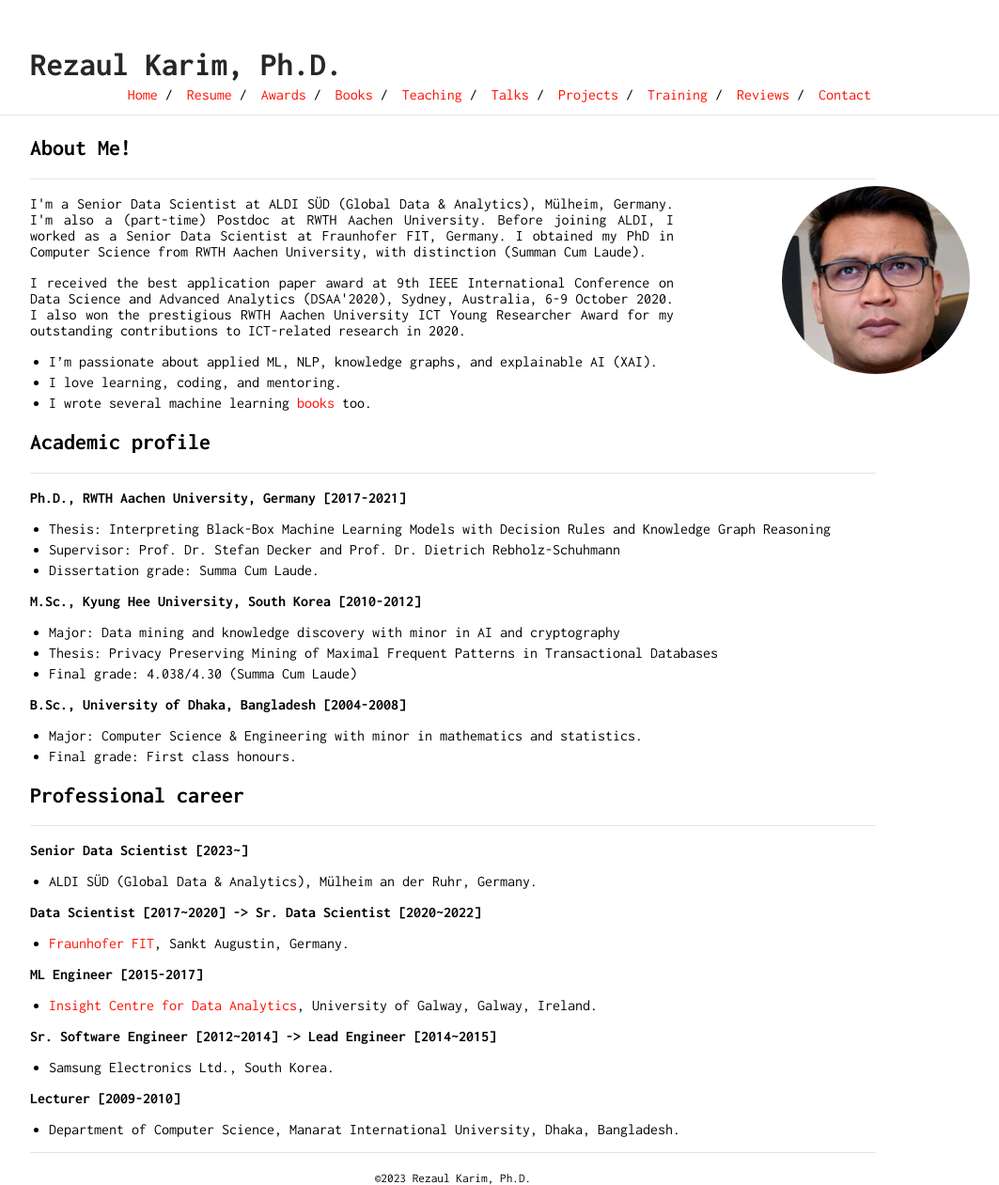
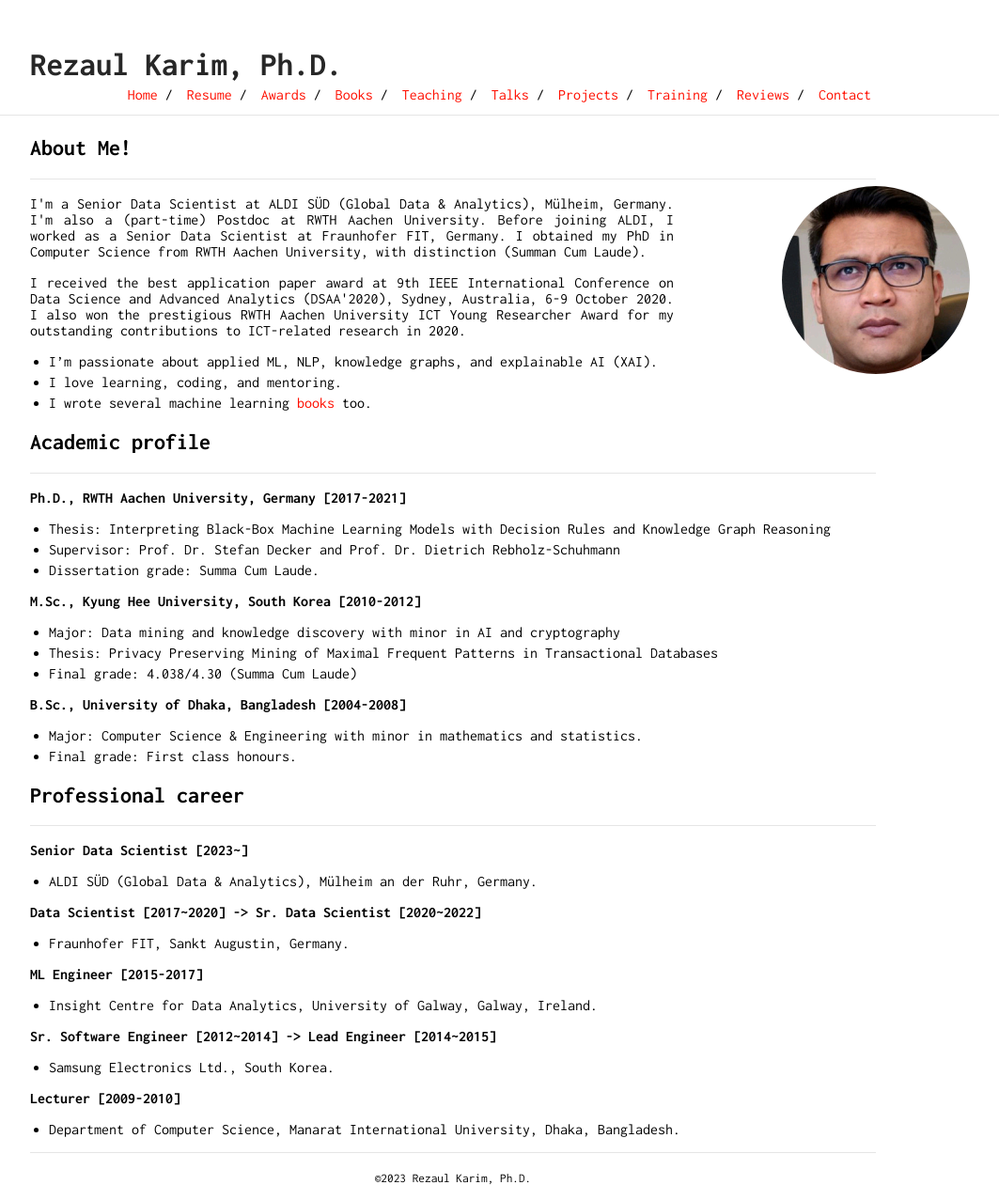
Before and after one commit to rezacsedu/rezacsedu.github.io, a Jekyll site: the page built from index.md, in a window 1280 px wide. Shown: the whole page at 94% size, without its empty margins (158-1221 px from the left). Built offline with Jekyll 4.4.1, drawn with Linux system fonts in a browser that asks for light colours; our own code applies the rules of GitHub Pages for plain Markdown files; part of the change alters nothing that is shown.

```diff
--- a/index.md
+++ b/index.md
@@ -32,10 +32,10 @@ ___
 - ALDI SÜD (Global Data & Analytics), Mülheim an der Ruhr, Germany.
 
 **Data Scientist [2017~2020] -> Sr. Data Scientist [2020~2022]**
-- [Fraunhofer FIT](https://www.fit.fraunhofer.de/en/business-areas/data-science-and-artificial-intelligence.html), Sankt Augustin, Germany.
+- Fraunhofer FIT, Sankt Augustin, Germany.
 
 **ML Engineer [2015-2017]**
-- [Insight Centre for Data Analytics](https://www.insight-centre.org/), University of Galway, Galway, Ireland.
+- Insight Centre for Data Analytics, University of Galway, Galway, Ireland.
 
 **Sr. Software Engineer [2012~2014] -> Lead Engineer [2014~2015]**
 -  Samsung Electronics Ltd., South Korea.
```
